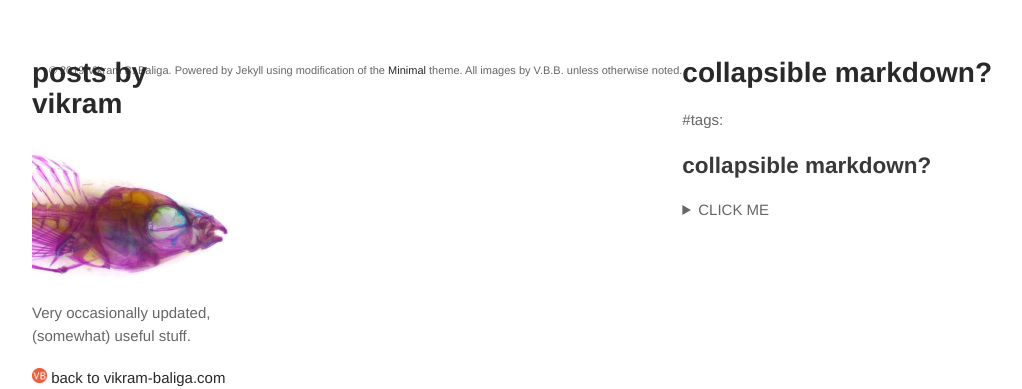
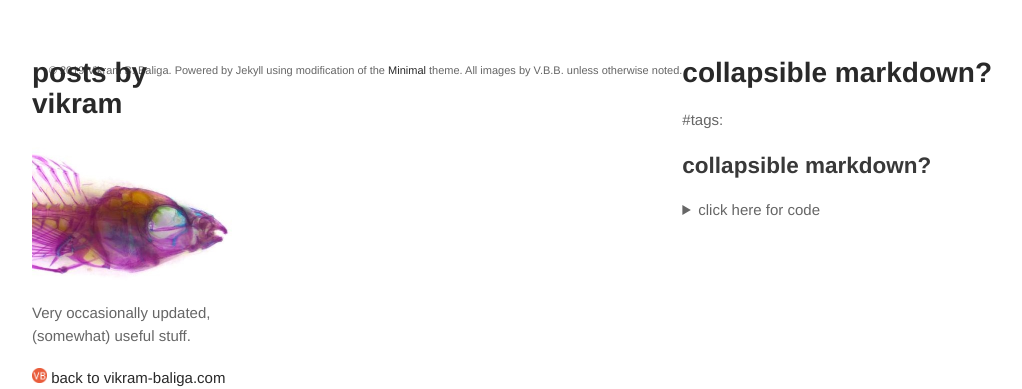
Before and after one commit to vbaliga/vbaliga.github.io, a Jekyll site: the page built from test.md, in a window 1280 px wide. Shown: the top 389 px of the page, without its empty margins (128-1150 px from the left). Built offline with Jekyll 4.4.1, drawn with Linux system fonts in a browser that asks for light colours; our own code applies the rules of GitHub Pages for plain Markdown files; a script that is not in the unit is left out.

Commit message:
Update test.md

```diff
--- a/test.md
+++ b/test.md
@@ -1,6 +1,6 @@
 ## collapsible markdown?
 
-<details><summary>CLICK ME</summary>
+<details><summary>click here for code</summary>
 <p>
 
 #### yes, even hidden code blocks!
```
